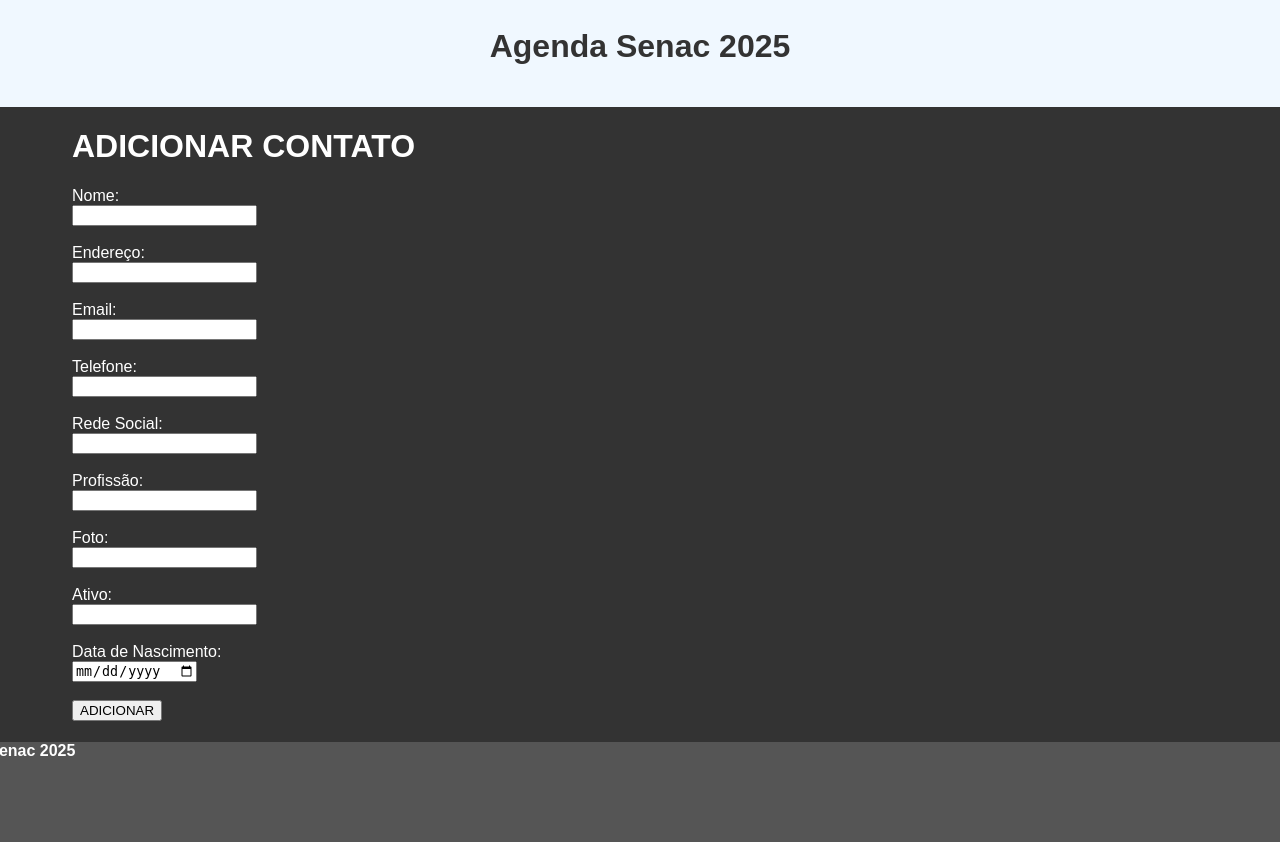
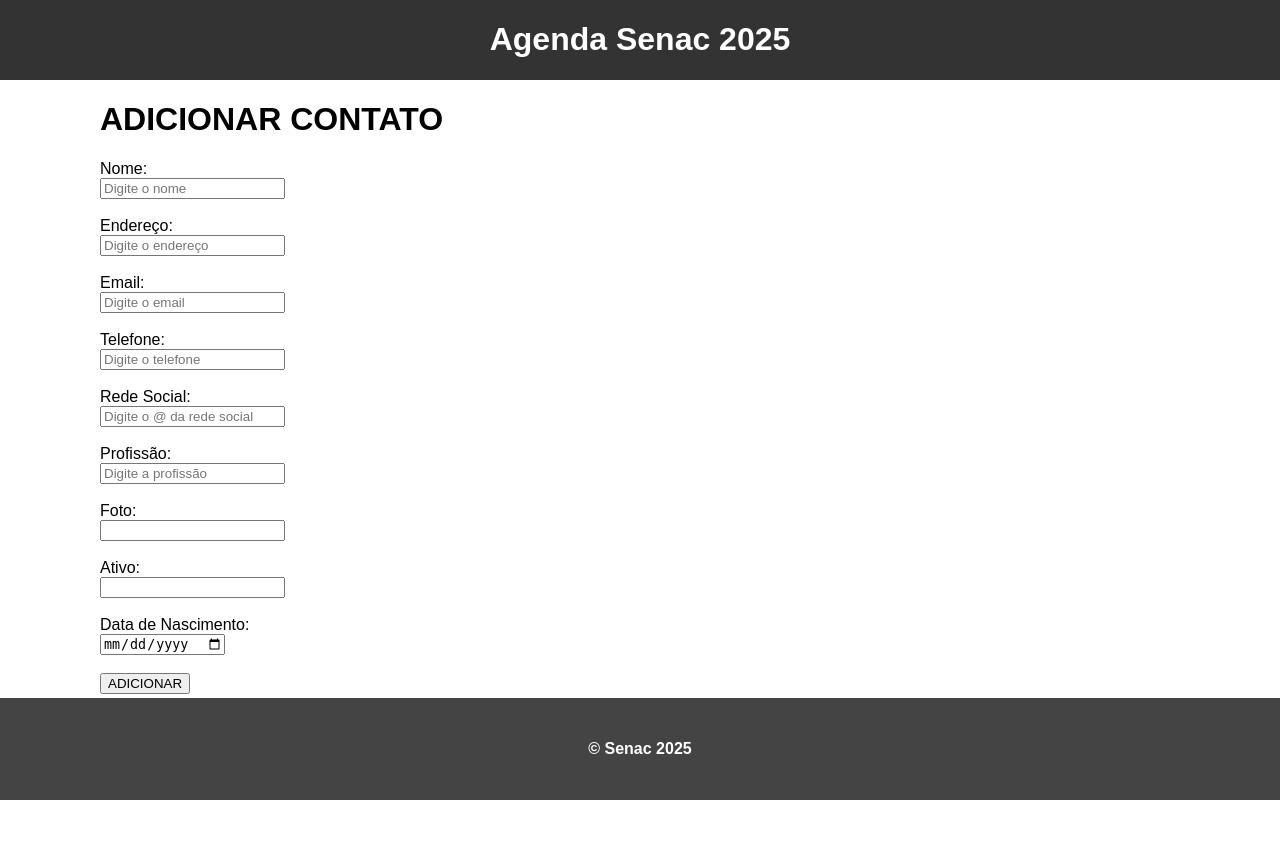
Before and after one commit to FranBR76/agendaSenac2025, a PHP site: page /adicionarContato.php in a window 1280 px wide. After the commit the page ends 800 px from the top, so only its background shows below. Run offline with PHP 8.4, Linux system fonts and the light colour scheme.

Commit message:
Começo de estilização e leves mudanças de usabilidade nos formulários 	modified:   adicionarContato.php 	modified:   adicionarUsuario.php 	modified:   css/style.css 	modified:   gestaoUsuario.php 	modified:   inc/footer.inc.php 	modified:   inc/header.inc.php 	modified:   index.php

```diff
--- a/adicionarContato.php
+++ b/adicionarContato.php
@@ -18,17 +18,17 @@ require 'inc/header.inc.php';
 
 <form method="POST" action="adicionarContatoSubmit.php">
     Nome: <br>
-    <input type="text" name="nome" /> <br><br>
+    <input type="text" name="nome" placeholder="Digite o nome"/> <br><br>
     Endereço: <br>
-    <input type="text" name="endereco" /> <br><br>
+    <input type="text" name="endereco" placeholder="Digite o endereço" /> <br><br>
     Email: <br>
-    <input type="mail" name="email" /> <br><br>
+    <input type="mail" name="email" placeholder="Digite o email" /> <br><br>
     Telefone: <br>
-    <input type="text" name="telefone" /> <br><br>
+    <input type="text" name="telefone" placeholder="Digite o telefone" /> <br><br>
     Rede Social: <br>
-    <input type="text" name="redeSocial" /> <br><br>
+    <input type="text" name="redeSocial" placeholder="Digite o @ da rede social" /> <br><br>
     Profissão: <br>
-    <input type="text" name="profissao" /> <br><br>
+    <input type="text" name="profissao" placeholder="Digite a profissão" /> <br><br>
     Foto: <br>
     <input type="text" name="foto" /> <br><br>
     Ativo: <br>
--- a/adicionarUsuario.php
+++ b/adicionarUsuario.php
@@ -22,11 +22,11 @@ if(isset($_POST['email']) && !empty($_POST['email'])) {
 
 <form method="POST" >
     Nome: <br>
-    <input type="text" name="nome" /> <br><br>
+    <input type="text" name="nome" placeholder="Digite o nome" /> <br><br>
     Email: <br>
-    <input type="mail" name="email" /> <br><br>
+    <input type="mail" name="email" placeholder="Digite o email" /> <br><br>
     Senha: <br>
-    <input type="password" name="senha" /> <br><br>
+    <input type="password" name="senha" placeholder="Digite a senha" /> <br><br>
 
     Permissoes: <br>
     <input type="checkbox" checked id="adicionar" name="permissoes[]" value="adicionar">
--- a/css/style.css
+++ b/css/style.css
@@ -1,32 +1,72 @@
+html,
 body {
+    height: 100%;
+    margin: 0;
     font-family: Arial;
-    background-color: #333;
-    height: 100px;
-    color: white;
+
+}
+
+.container {
+    display: flex;
+    flex-direction: column;
+    /* faz funcionar em vertical o flex*/
+    min-height: 100vh;
+    /* altura igual o tamanho visivel da tela*/
+
+}
+
+.main {
     flex: 1;
+    margin-inline: 100px;
+    /* aumenta o conteudo para preencher espaco*/
 }
 
 header {
-    flex: 1;
-    height: 100px;
-    background-color: aliceblue;
-    color:#333;
-    margin-top: -21px;
-    margin-inline: -100px;
-    padding-top: 20px;
-
+    background-color: #333;
+    color: white;
     text-align: center;
+    justify-content: center;
 }
 
 footer {
-    flex: 1;
-    height: 100px;
-    background-color: #555;
-    margin-inline: -100px;
+    background-color: #444;
+    color: white;
+    text-align: center;
+    justify-content: center;
+    align-content: center;
+    height: 8vw;
 }
 
-.container {
-    flex: 1;
-    height: 100%;
-    margin-inline: 5vw;
+button, a {
+    transition: all 0.5s ease-in-out;
+    background-color: #ccc;
+    padding: 1vw;
+    color: #333;
+    text-decoration: none;
+    margin-bottom: 2vw;
+    border-radius: 10px;
+
 }
+
+th, td {
+    padding: 10px;
+}
+.acoes {
+    transition: all 0.5s ease-in-out;
+    border-radius: 1px;
+    background-color: #ccc;
+    padding: 5px;
+    color: #333;
+    text-decoration: none;
+
+
+
+}
+
+.acoes:hover {
+    text-decoration: underline;
+}
+
+button:hover {
+    transform: scaleX(1.05);
+}
--- a/gestaoUsuario.php
+++ b/gestaoUsuario.php
@@ -33,8 +33,8 @@ $fn = new Funcoes();
             <td><?php echo $item['permissoes']; ?></td>
 
             <td>
-                <a href="editarUsuario.php?id=<?php echo $item['id']?>">EDITAR</a>
-                <a href="excluirUsuario.php?id=<?php echo $item['id'] ?>" onclick="return confirm('Você tem certeza que quer excluir esse usuario?')">| EXCLUIR</a>
+                <a class='acoes' href="editarUsuario.php?id=<?php echo $item['id']?>">EDITAR</a>
+                <a class='acoes' href="excluirUsuario.php?id=<?php echo $item['id'] ?>" onclick="return confirm('Você tem certeza que quer excluir esse usuario?')">| EXCLUIR</a>
             <td>
 
         </tr>
--- a/inc/footer.inc.php
+++ b/inc/footer.inc.php
@@ -1,10 +1,11 @@
 
+    </div>
 <footer>
     <h4> &copy; Senac 2025</h4>
 
 </footer>
-</div>
 
 
+</div>
 </body>
 </html>
--- a/inc/header.inc.php
+++ b/inc/header.inc.php
@@ -9,10 +9,10 @@
 
 
 
+<body>
 <div class="container">
 
-<body>
-
-    <header>
-        <h1>Agenda Senac 2025</h1>
-    </header>
+        <header>
+            <h1>Agenda Senac 2025</h1>
+        </header>
+        <div class="main">
```
Also changed, not shown: index.php (+6 -2 lines).
